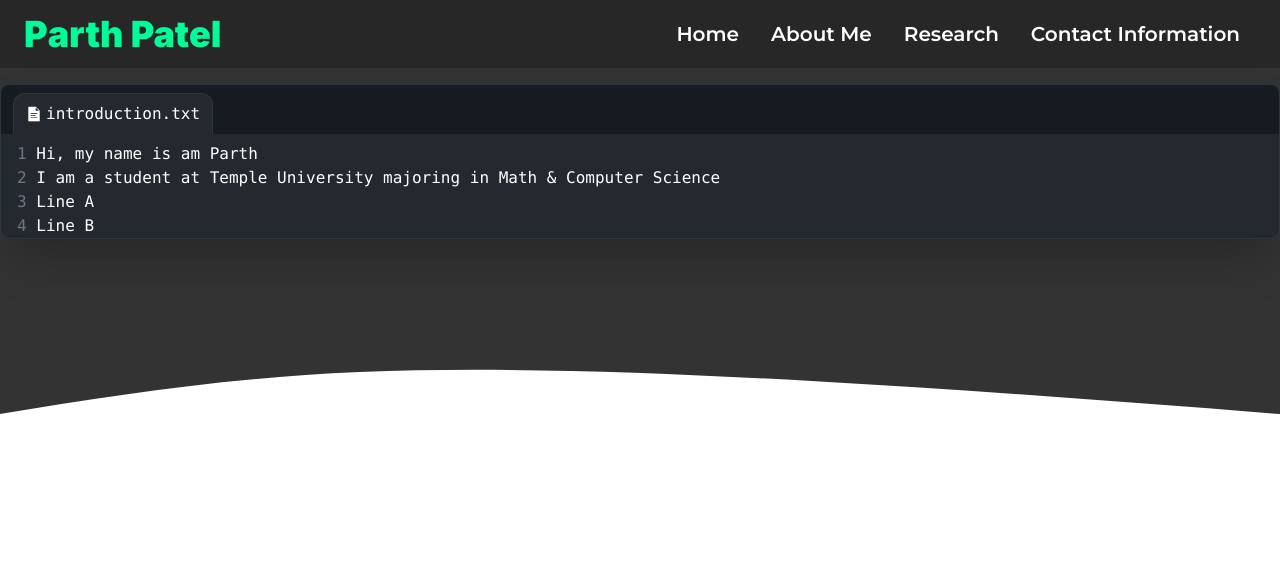
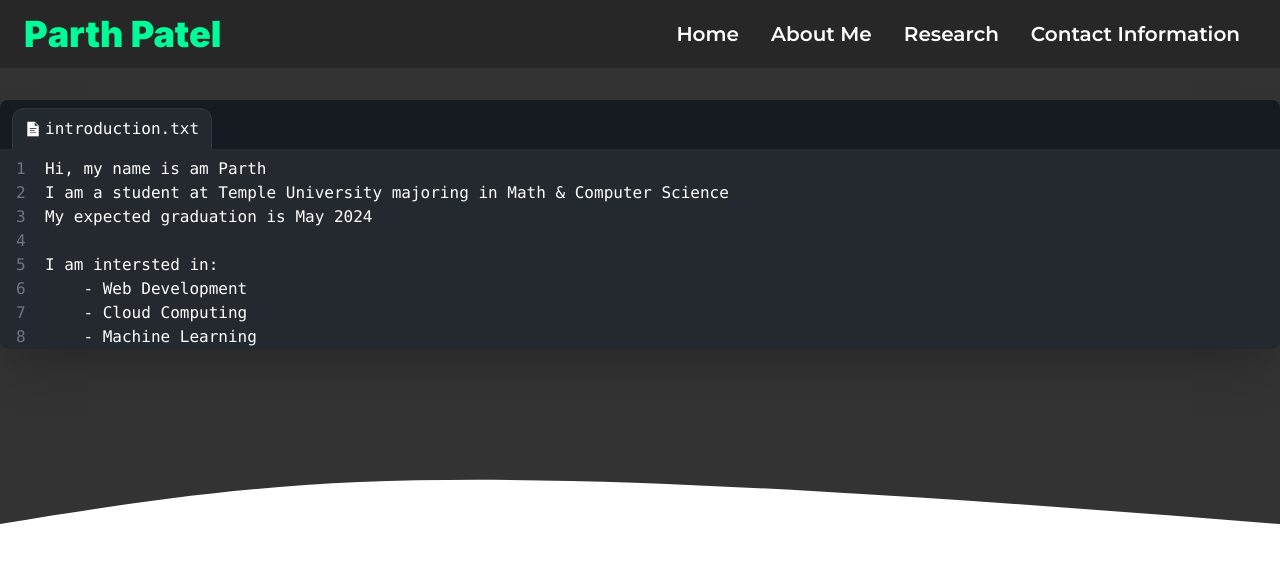
Before and after one commit to Parth099/Personal-Website, a Next.js app: page / in a window 1280 px wide. Shown: the top 562 px of the page. Built offline with nearby package versions, Linux system fonts and the light colour scheme.

Commit message:
added more data to /data/introductions.txt, fixed up css for code-terminal

```diff
--- a/components/Code-Terminal.tsx/External-Shell.tsx
+++ b/components/Code-Terminal.tsx/External-Shell.tsx
@@ -10,16 +10,11 @@ interface ExternalShellProps {
 
 const ExternalShell: React.FC<ReactFCWithChildren & ExternalShellProps> = ({ children, filename }) => {
     return (
-        <motion.div
-            initial={{ opacity: 0 }}
-            animate={{ opacity: 1 }}
-            transition={{ duration: 1, delay: 1 }}
-            className="bg-terminalTop rounded-t-lg border-b-0 flex pl-3 pt-2"
-        >
+        <div className="bg-terminalTop rounded-t-lg border-b-0 flex pl-3 pt-2">
             <motion.div
                 initial={{ opacity: 0 }}
                 animate={{ opacity: 1 }}
-                transition={{ duration: 1, delay: 1.5 }}
+                transition={{ duration: 1 }}
                 className="bg-terminalTabColor pb-2 pt-2 px-3 border-terminalAccent border-[1px] border-b-0 text-base flex items-center gap-1 rounded-t-xl"
             >
                 <div className="img-container w-4 h-4">
@@ -27,7 +22,7 @@ const ExternalShell: React.FC<ReactFCWithChildren & ExternalShellProps> = ({ chi
                 </div>
                 {filename}
             </motion.div>
-        </motion.div>
+        </div>
     );
 };
 
--- a/components/Code-Terminal.tsx/Terminal.tsx
+++ b/components/Code-Terminal.tsx/Terminal.tsx
@@ -1,6 +1,8 @@
 import React from "react";
 import ExternalShell from "./External-Shell";
 import TextSection from "./Text-Section";
+
+import { motion } from "framer-motion";
 
 export interface TerminalProps {
     filename: string;
@@ -10,10 +12,15 @@ export interface TerminalProps {
 export default function Terminal({ filename, introduction }: TerminalProps) {
     return (
         <section className="terminal-container text-white font-mono">
-            <div className="terminal-internal-container rounded-lg max-w-maxview mx-auto shadow-2xl border-terminalAccent border-[1px]">
+            <motion.div
+                initial={{ opacity: 0 }}
+                animate={{ opacity: 1 }}
+                transition={{ duration: 1, delay: 1, delayChildren: 0.5 }}
+                className="terminal-internal-container rounded-lg max-w-maxview mx-auto shadow-2xl "
+            >
                 <ExternalShell filename={filename}></ExternalShell>
                 <TextSection text={introduction} />
-            </div>
+            </motion.div>
         </section>
     );
 }
--- a/components/Code-Terminal.tsx/Text-Section.tsx
+++ b/components/Code-Terminal.tsx/Text-Section.tsx
@@ -6,15 +6,13 @@ interface TextSectionProps {
 }
 
 export default function TextSection({ text }: TextSectionProps) {
-    console.log(text);
-
     return (
         <section className="bg-terminalTabColor px-4 pt-2 rounded-b-lg">
             {text.map((str, idx) => {
                 return (
-                    <p key={idx} className="block">
+                    <pre key={idx} className="block">
                         <span className="text-[#6e7681]">{idx + 1} </span> {str}
-                    </p>
+                    </pre>
                 );
             })}
         </section>
--- a/pages/index.tsx
+++ b/pages/index.tsx
@@ -21,7 +21,7 @@ export default function Home(props: LandingPageProps) {
                 <link rel="icon" href="/favicon.ico" />
             </Head>
             <WaveBackdrop>
-                <section className="primary-terminal-container pt-4">
+                <section className="primary-terminal-container pt-8">
                     <Terminal filename={props.filename} introduction={props.introduction} />
                 </section>
             </WaveBackdrop>
```
Also changed, not shown: data/introduction.txt.
